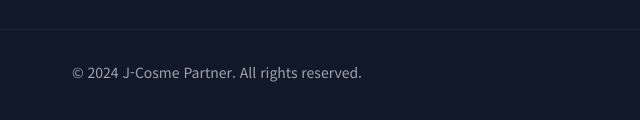
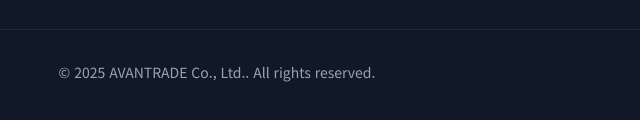
Before and after one commit to avantradeKR/my-website, a plain HTML site: page index.html in a window 1280 px wide. Shown: the part 4466-4586 px from the top of the page, 423-1063 px from the left. Drawn offline with nearby package versions, Linux system fonts and the light colour scheme.

Commit message:
Add files via upload

```diff
--- a/index.html
+++ b/index.html
@@ -467,7 +467,7 @@
                 </div>
             </div>
             <div class="border-t border-gray-800 pt-8 text-sm text-center">
-                &copy; 2024 J-Cosme Partner. All rights reserved.
+                &copy; 2025 AVANTRADE Co., Ltd.. All rights reserved.
             </div>
         </div>
     </footer>
```
